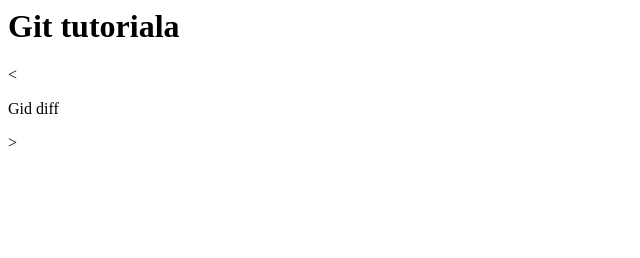
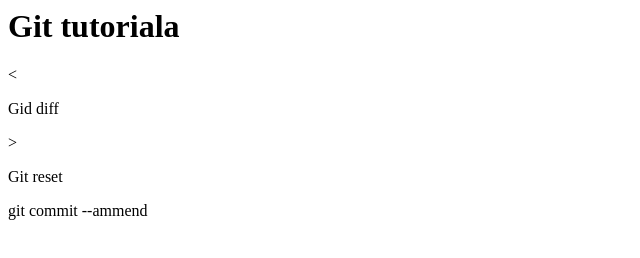
Before and after one commit to nigymyon/git_tutorial, a plain HTML site: page index.html in a window 1280 px wide. Shown: the whole page, without its empty margins (0-640 px from the left). Drawn offline with Linux system fonts and the light colour scheme.

Commit message:
git commit --amendを追記

```diff
--- a/index.html
+++ b/index.html
@@ -1,2 +1,4 @@
 <h1>Git tutoriala</h1>
 <<p>Gid diff</p>>
+<p>Git reset</p>
+<p>git commit --ammend</p>
```
